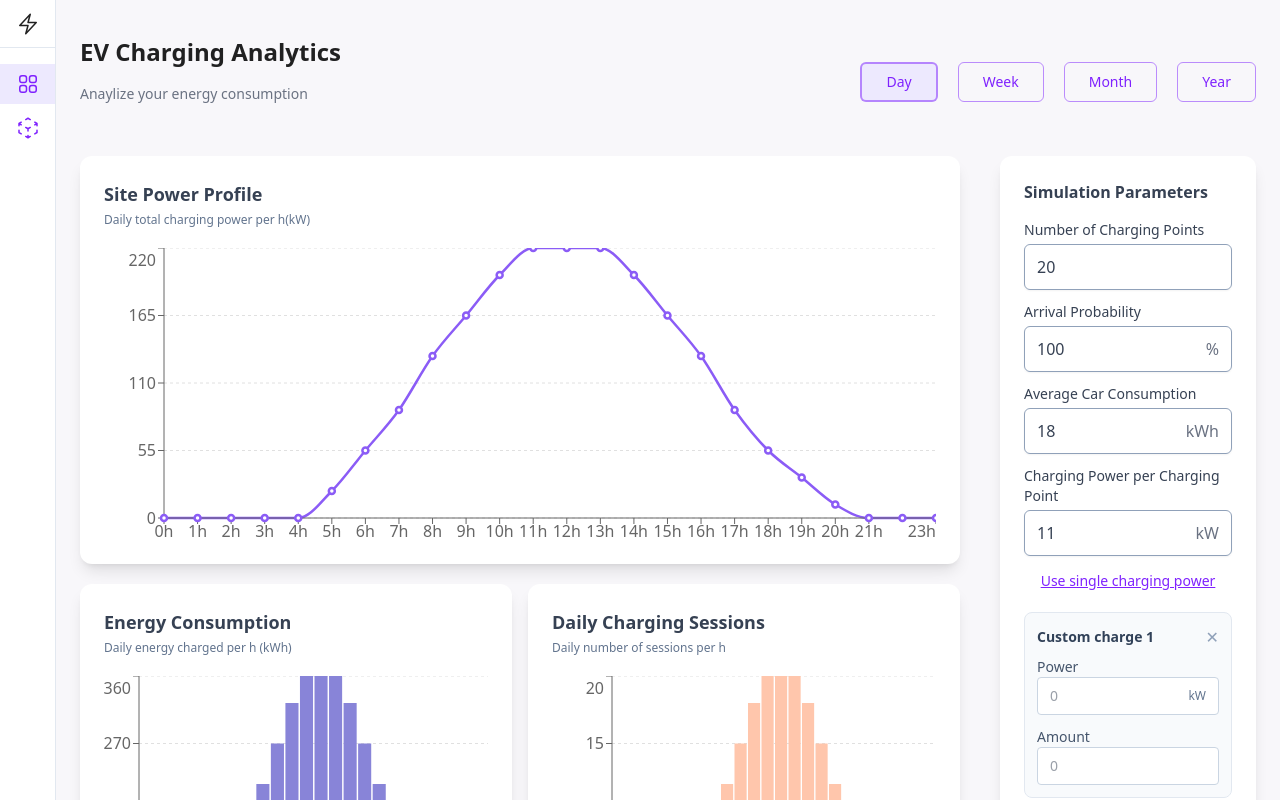
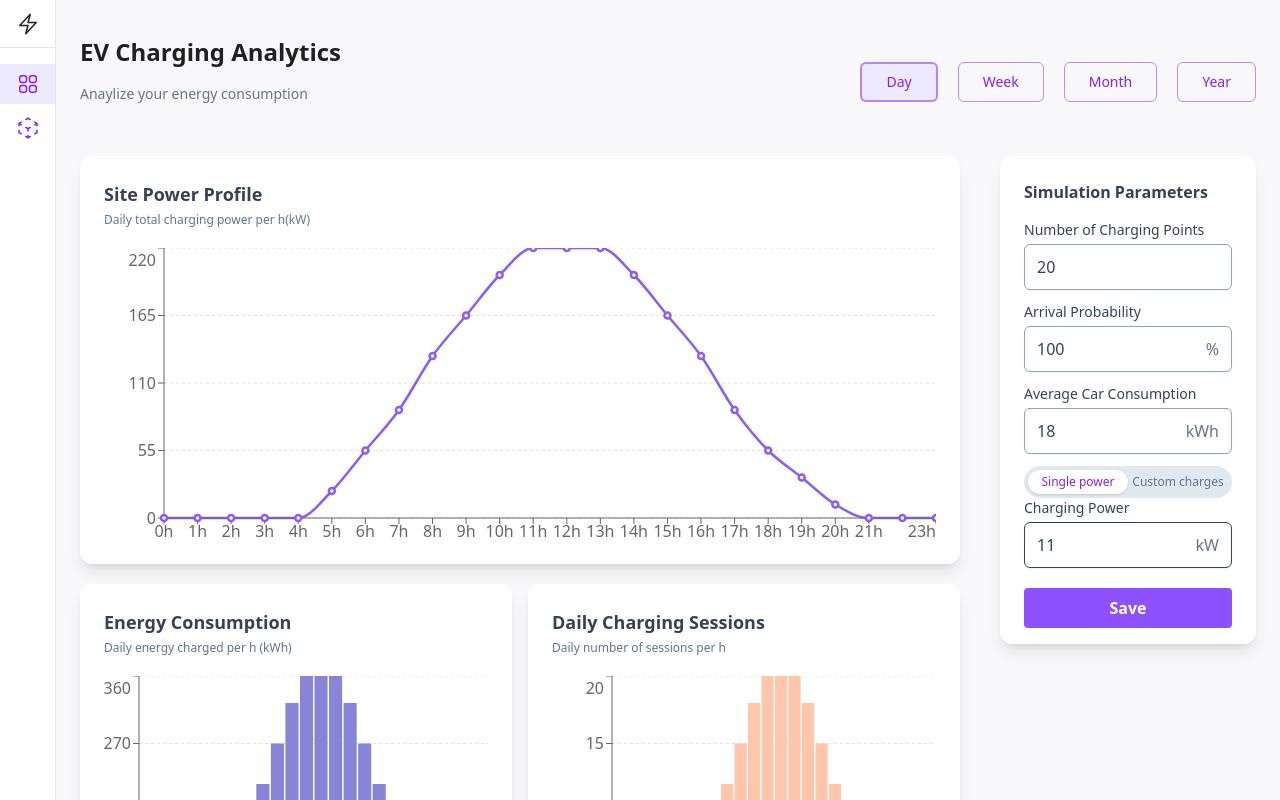
Before and after one commit to Ziva1011/EV-dashboard, a React (Vite) app: page / in a window 1280 px wide. Shown: the top 800 px of the page. Built offline with nearby package versions, Linux system fonts and the light colour scheme.

Commit message:
charginPower state, handle, calculation for submit, UI

```diff
--- a/src/features/SimulationForm.tsx
+++ b/src/features/SimulationForm.tsx
@@ -23,6 +23,9 @@ type CustomCharges = {
   amount: number;
 };
 
+type ChargingPowerMap = Record<number, number>;
+// power (kW) -> amount
+
 type Errors = Partial<Record<keyof SimulationInputs, boolean>>;
 
 const SimulationForm: React.FC<SimulationFormProps> = ({
@@ -34,9 +37,12 @@ const SimulationForm: React.FC<SimulationFormProps> = ({
   const [onSuccess, setOnSuccess] = useState<boolean>(false);
 
   const [useCustomCharge, setUseCustomCharge] = useState<boolean>(false);
-  const [customCharges, setCustomCharge] = useState<CustomCharges[]>([
-    { power: 11, amount: inputs.numChargePoints },
+  const [chargingPower, setChargingPower] = useState<CustomCharges[]>([
+    { power: inputs.chargingPower, amount: inputs.numChargePoints },
   ]);
+  /*   const [chargingPower, setChargingPower] = useState<ChargingPowerMap>({
+    inputs.chargingPower : inputs.numChargePoints,
+  }); */
 
   const inputFields: InputField[] = [
     {
@@ -86,6 +92,11 @@ const SimulationForm: React.FC<SimulationFormProps> = ({
     setInputs({ ...inputs, [id]: Number(value) });
   };
 
+  const handleChangePower = (e: React.ChangeEvent<HTMLInputElement>) => {
+    const { id, value } = e.target;
+    setChargingPower({ ...chargingPower, [id]: Number(value) });
+  };
+
   // Validate on blur
   const handleBlur = (e: React.ChangeEvent<HTMLInputElement>) => {
     const { id, value } = e.target;
@@ -100,9 +111,37 @@ const SimulationForm: React.FC<SimulationFormProps> = ({
     }));
   };
 
+  const calculateChargingValues = (chargingPower: CustomCharges[]) => {
+    const { totalPower, totalChargers } = chargingPower.reduce(
+      (acc, charge) => {
+        acc.totalPower += charge.power * charge.amount;
+        acc.totalChargers += charge.amount;
+        return acc;
+      },
+      { totalPower: 0, totalChargers: 0 }
+    );
+    const averagePower = totalChargers === 0 ? 0 : totalPower / totalChargers;
+    return { averagePower: averagePower, totalChargers: totalChargers };
+  };
+
   // Handle form submit
   const handleSubmit = (e: React.FormEvent) => {
     e.preventDefault();
+    let nextInputs = { ...inputs };
+
+    //Assign Charging Power to Inputs object
+    if (chargingPower.length > 1) {
+      const { averagePower, totalChargers } =
+        calculateChargingValues(chargingPower);
+      if (totalChargers > inputs["numChargePoints"]) {
+        console.log("error");
+        return;
+      }
+
+      nextInputs.chargingPower = averagePower;
+    } else {
+      nextInputs.chargingPower = chargingPower[0].power;
+    }
 
     // Validate all inputs
     const newErrors: Errors = {};
@@ -114,13 +153,13 @@ const SimulationForm: React.FC<SimulationFormProps> = ({
 
     // Prevent submit if any error
     if (Object.values(newErrors).some(Boolean)) return;
-
+    console.log(nextInputs);
     setOnSuccess(true);
     onSubmit(inputs);
   };
 
   const removeCustomCharge = (indexToRemove: number) => {
-    setCustomCharge((prev) =>
+    setChargingPower((prev) =>
       prev.filter((_, index) => index !== indexToRemove)
     );
   };
@@ -137,7 +176,9 @@ const SimulationForm: React.FC<SimulationFormProps> = ({
     <>
       <h3 className="text-md font-semibold text-left">Simulation Parameters</h3>
       <form onSubmit={handleSubmit} className="max-w-md mx-auto" noValidate>
-        {inputFields.map((field) => {
+        {inputFields
+          .filter((field) => !(field.id === "chargingPower"))
+          .map((field) => {
             const value = inputs[field.id];
             const hasError = errors[field.id];
 
@@ -179,20 +220,68 @@ const SimulationForm: React.FC<SimulationFormProps> = ({
               </div>
             );
           })}
-        <div>
+        <div className="flex items-center">
           <button
             type="button"
             onClick={() => setUseCustomCharge((prev) => !prev)}
-            className="text-sm text-violet-600 underline hover:text-violet-800"
+            className="relative inline-flex h-8 w-52 items-center rounded-full bg-slate-200 p-1 transition"
+            aria-pressed={useCustomCharge}
           >
-            {useCustomCharge
-              ? "Use custom charges"
-              : "Use single charging power"}
+            {/* Sliding pill */}
+            <span
+              className={`absolute left-1 h-6 w-[calc(50%-0.25rem)] rounded-full bg-white shadow transition-transform
+        ${useCustomCharge ? "translate-x-full" : "translate-x-0"}
+      `}
+            />
+
+            {/* Labels */}
+            <span
+              className={`relative z-10 flex-1 text-center text-xs font-medium transition
+        ${!useCustomCharge ? "text-violet-600 " : "text-slate-500"}
+      `}
+            >
+              Single power
+            </span>
+            <span
+              className={`relative z-10 flex-1 text-center text-xs font-medium transition
+        ${useCustomCharge ? "text-violet-600 " : "text-slate-500"}
+      `}
+            >
+              Custom charges
+            </span>
           </button>
         </div>
-        {!useCustomCharge && (
+        {!useCustomCharge ? (
+          <div className="mb-3 text-left">
+            <label
+              htmlFor="chargingPower"
+              className="block mb-1 text-sm text-heading"
+            >
+              Charging Power
+            </label>
+            <div
+              className={`flex items-center rounded-md bg-neutral-secondary-medium border px-3 py-2.5 shadow-xs focus-within:ring-1
+              }`}
+            >
+              <input
+                type="number"
+                id="chargingPower"
+                required
+                value={chargingPower[0].power}
+                onChange={handleChangePower}
+                className="flex-1 min-w-0 bg-transparent border-0 focus:ring-0 text-heading text-sm md:text-base outline-none"
+              />
+              <span className="ml-2 text-gray-500 font-medium">kW</span>
+            </div>
+            {/* {hasError && (
+                  <p className="mt-1 text-sm text-red-600">
+                    {field.errorMessage}
+                  </p>
+                )} */}
+          </div>
+        ) : (
           <div className="my-5 text-left space-y-4">
-            {customCharges.map((charge, index) => (
+            {chargingPower.map((charge, index) => (
               <div
                 key={index}
                 className="rounded-lg border border-slate-200 bg-slate-50 p-3 space-y-2"
@@ -252,7 +341,7 @@ const SimulationForm: React.FC<SimulationFormProps> = ({
             <button
               type="button"
               onClick={() =>
-                setCustomCharge((prev) => [...prev, { power: 0, amount: 0 }])
+                setChargingPower((prev) => [...prev, { power: 0, amount: 0 }])
               }
             >
               + Add Charge
```
Lines whose indentation alone changed are shown as unchanged.
